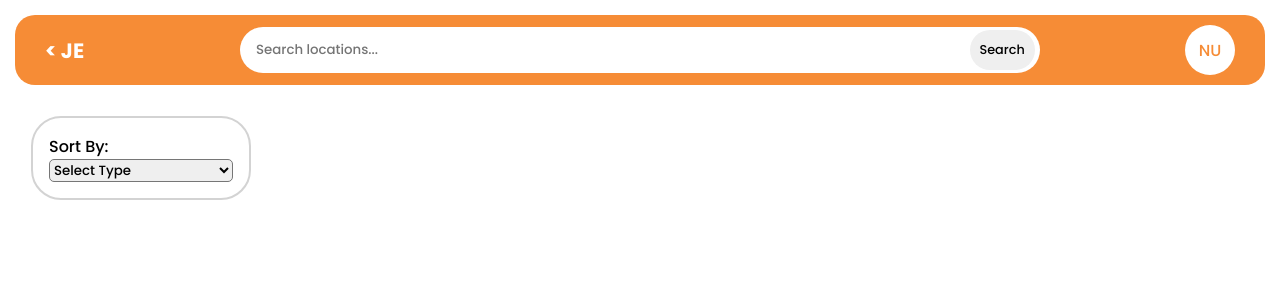
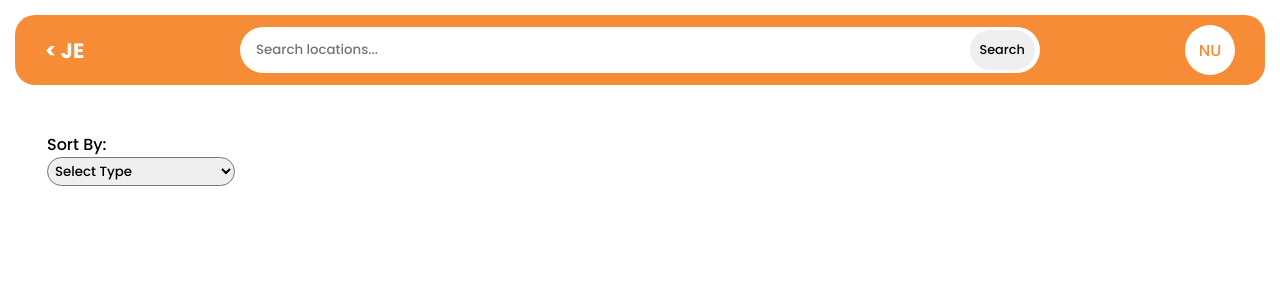
Before and after one commit to zainabch123/justeat-tha, a React (Vite) app in the folder frontend/: page /dashboard in a window 1280 px wide. Shown: the top 300 px of the page. Built offline with nearby package versions, Linux system fonts and the light colour scheme.

Commit message:
updated sort menu css

```diff
--- a/frontend/src/pages/dashboard/dashboard.css
+++ b/frontend/src/pages/dashboard/dashboard.css
@@ -133,14 +133,14 @@ input:focus {
 .left-sidebar {
   display: grid;
   height: fit-content;
-  border: 2px solid lightgrey;
   padding: 1rem;
   border-radius: 30px;
 }
 
 
 #sort-menu{
-  border-radius: 5px ;
+  border-radius: 20px ;
+  padding: 3px 3px;
 }
 
 .restaurants-grid {
```
